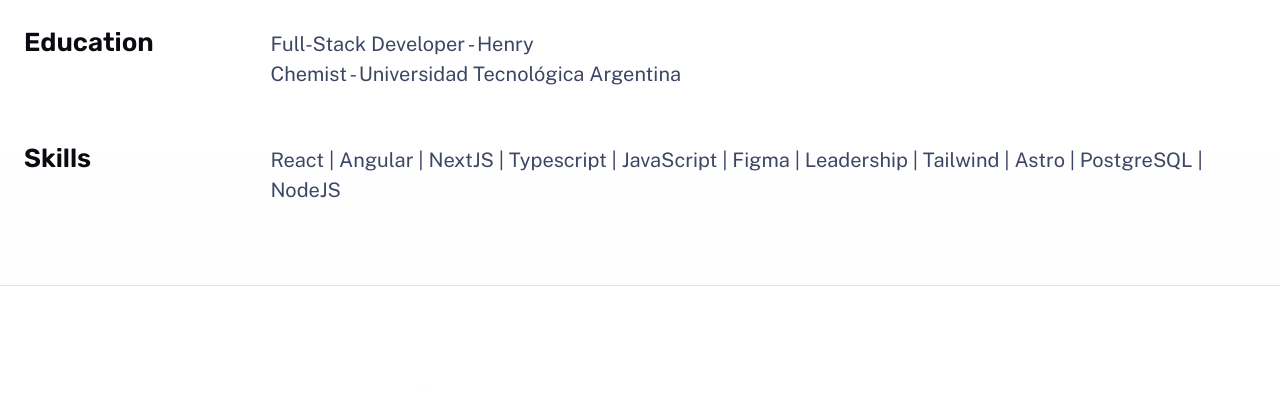
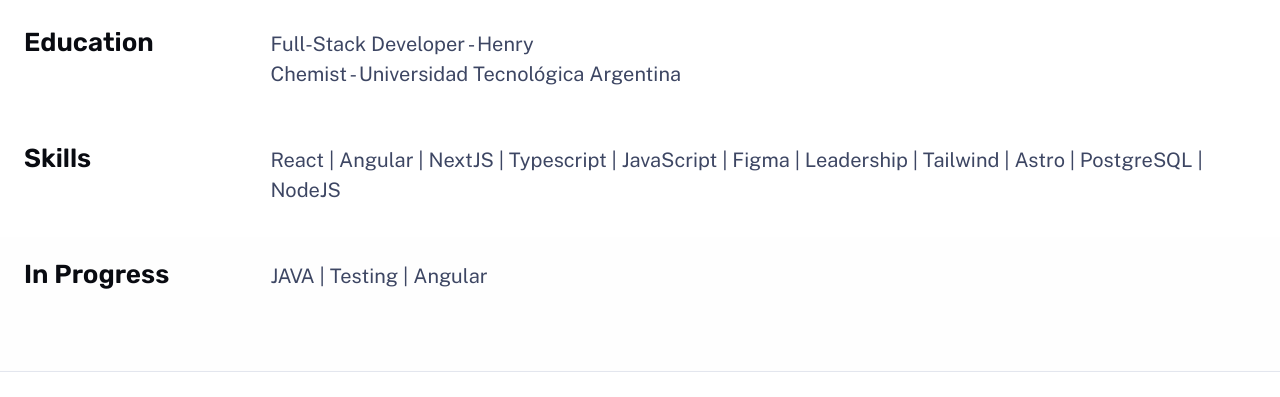
Before and after one commit to FLORES-SimonG/portfolio, an Astro site: page /about in a window 1280 px wide. Shown: the part 767-1164 px from the top of the page. Built offline with nearby package versions, Linux system fonts and the light colour scheme; Astro itself is replaced by a stand-in of ours.

Commit message:
in progress

```diff
--- a/src/pages/about.astro
+++ b/src/pages/about.astro
@@ -52,6 +52,14 @@ import Hero from "../components/Hero.astro";
           <p>
             React | Angular | NextJS | Typescript | JavaScript | Figma | Leadership | Tailwind | Astro
             | PostgreSQL | NodeJS
+          </p>
+        </div>
+      </section>
+      <section>
+        <h2 class="section-title">In Progress</h2>
+        <div class="content">
+          <p>
+            JAVA | Testing | Angular
           </p>
         </div>
       </section>
```
